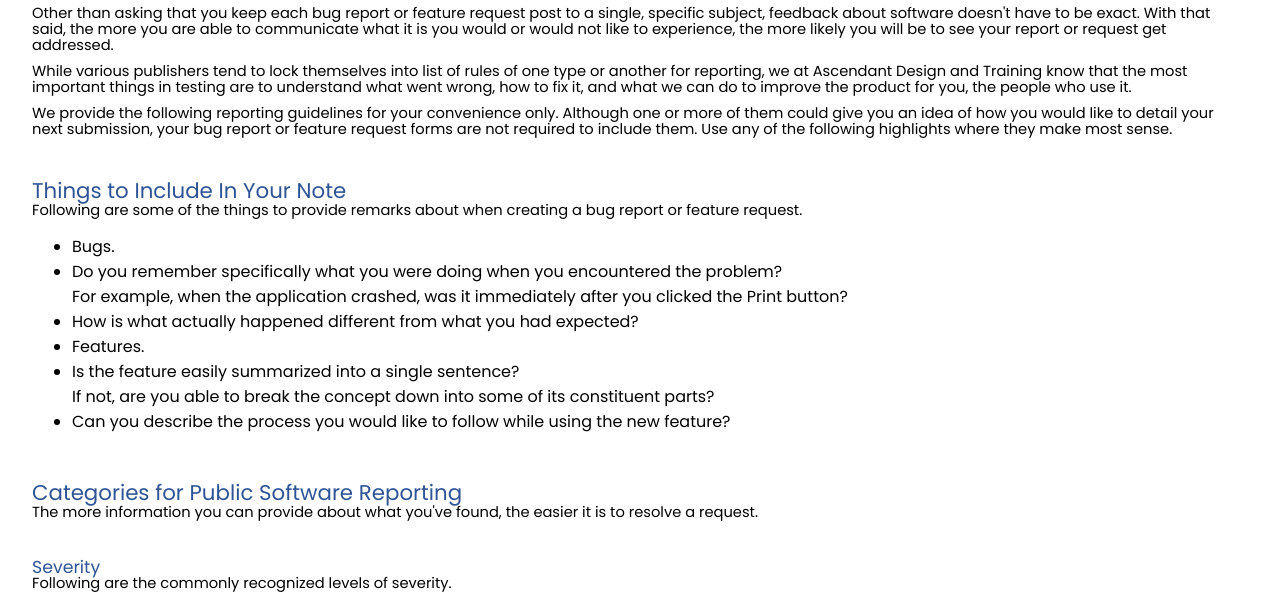
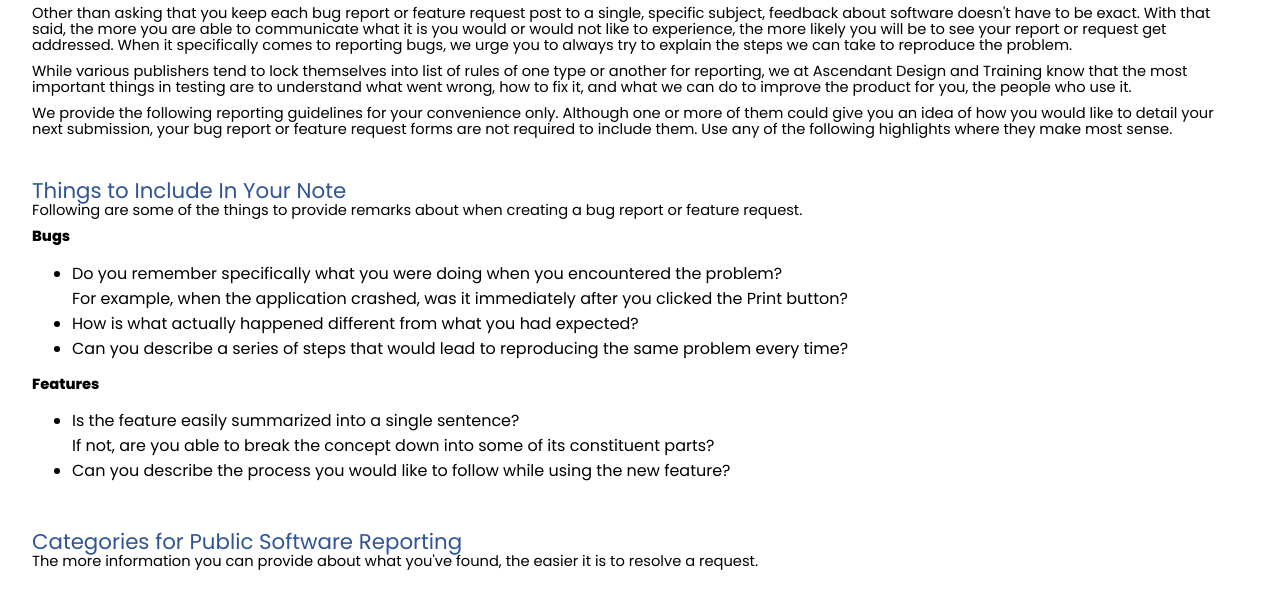
Before and after one commit to AscendantDesign/AscendantDesign.github.io, a plain HTML site: page docs/Article-HowToGiveAwesomeFeedback.htm in a window 1280 px wide. Shown: the part 108-713 px from the top of the page. Drawn offline with Linux system fonts and the light colour scheme.

Commit message:
Update Article-HowToGiveAwesomeFeedback.htm

```diff
--- a/docs/Article-HowToGiveAwesomeFeedback.htm
+++ b/docs/Article-HowToGiveAwesomeFeedback.htm
@@ -161,7 +161,9 @@ div.WordSection1
 request post to a single, specific subject, feedback about software doesn't
 have to be exact. With that said, the more you are able to communicate what it
 is you would or would not like to experience, the more likely you will be to
-see your report or request get addressed.</p>
+see your report or request get addressed. When it specifically comes to
+reporting bugs, we urge you to always try to explain the steps we can take to
+reproduce the problem.</p>
 
 <p class=MsoNormal>While various publishers tend to lock themselves into list
 of rules of one type or another for reporting, we at Ascendant Design and
@@ -182,9 +184,9 @@ highlights where they make most sense.</p>
 <p class=MsoNormal>Following are some of the things to provide remarks about
 when creating a bug report or feature request.</p>
 
-<ul><li>Bugs.</li>
+<p class=MsoNormal><b>Bugs</b></p>
 
-<li>Do you remember specifically what you were doing when you
+<ul><li>Do you remember specifically what you were doing when you
 encountered the problem?<br>
 For example, when the application crashed, was it immediately after you clicked
 the Print button?</li>
@@ -192,9 +194,12 @@ the Print button?</li>
 <li>How is what actually happened different from what you had
 expected?</li>
 
-<li>Features.</li>
+<li>Can you describe a series of steps that would lead to reproducing
+the same problem every time?</li></ul>
 
-<li>Is the feature easily summarized into a single sentence?<br>
+<p class=MsoNormal><b>Features</b></p>
+
+<ul><li>Is the feature easily summarized into a single sentence?<br>
 If not, are you able to break the concept down into some of its constituent
 parts?</li>
 
@@ -228,8 +233,8 @@ found, the easier it is to resolve a request.</p>
 
 <h2>Environments</h2>
 
-<p class=MsoNormal>You might start a new issue about of or more of the
-following environments.</p>
+<p class=MsoNormal>You might start a new issue about of or more of the following
+environments.</p>
 
 <ul><li>Application version being reported.</li>
 
```
